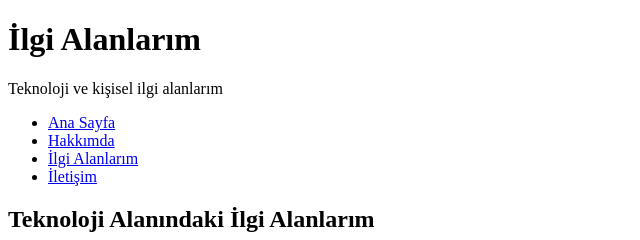
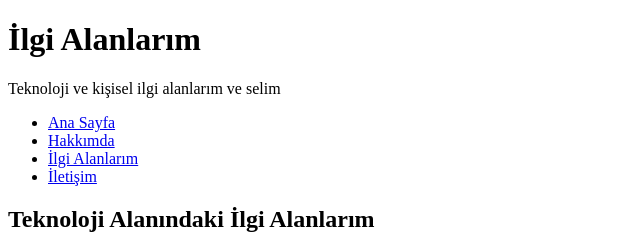
Before and after one commit to abdullahgorgen/abdullahgorgen.github.io, a plain HTML site: page interests.html in a window 1280 px wide. Shown: the top 240 px of the page, 0-640 px from the left. Drawn offline with Linux system fonts and the light colour scheme.

Commit message:
Update interests.html to include additional personal interests

```diff
--- a/interests.html
+++ b/interests.html
@@ -7,7 +7,7 @@
 <body>
     <header>
         <h1>İlgi Alanlarım</h1>
-        <p>Teknoloji ve kişisel ilgi alanlarım</p>
+        <p>Teknoloji ve kişisel ilgi alanlarım ve selim</p>
     </header>
 
     <nav>
```
